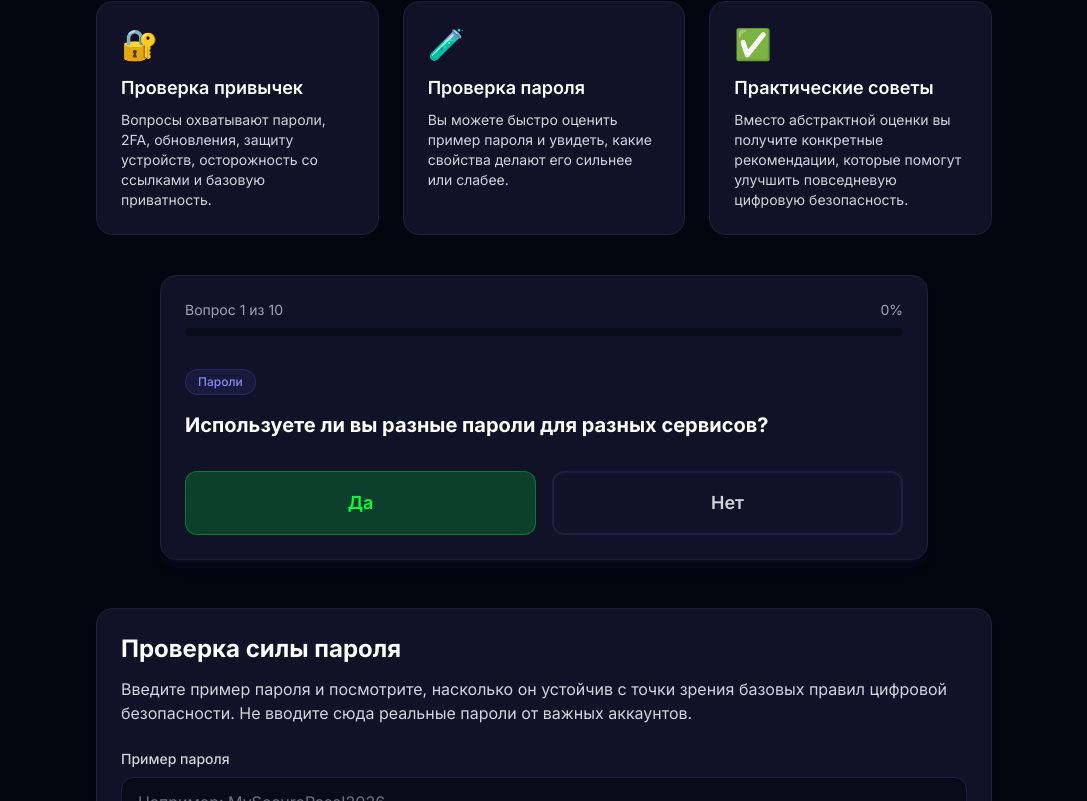
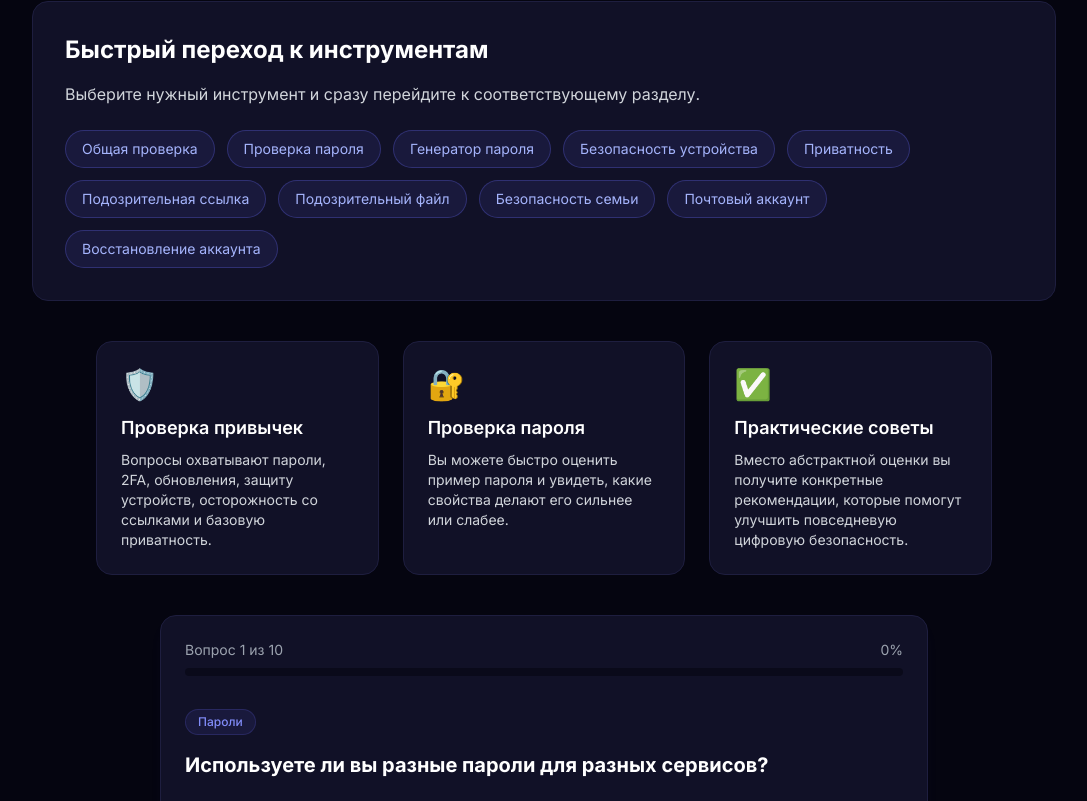
Before and after one commit to mam37bez/cyberguard-academy, a Next.js app: page /security-tools in a window 1280 px wide. Shown: the part 1439-2240 px from the top of the page, without its empty margins (96-1183 px from the left). Built offline with nearby package versions, Linux system fonts and the light colour scheme.

Commit message:
Add quick navigation and section anchors to security tools

```diff
--- a/src/app/security-tools/page.tsx
+++ b/src/app/security-tools/page.tsx
@@ -21,6 +21,19 @@ export const metadata: Metadata = {
     canonical: 'https://cyberguard-academy.vercel.app/security-tools',
   },
 };
+
+const quickLinks = [
+  { href: '#security-checker', label: 'Общая проверка' },
+  { href: '#password-strength', label: 'Проверка пароля' },
+  { href: '#password-generator', label: 'Генератор пароля' },
+  { href: '#device-security', label: 'Безопасность устройства' },
+  { href: '#privacy-checklist', label: 'Приватность' },
+  { href: '#suspicious-link', label: 'Подозрительная ссылка' },
+  { href: '#suspicious-file', label: 'Подозрительный файл' },
+  { href: '#family-security', label: 'Безопасность семьи' },
+  { href: '#email-audit', label: 'Почтовый аккаунт' },
+  { href: '#account-recovery', label: 'Восстановление аккаунта' },
+];
 
 export default function SecurityToolsPage() {
   return (
@@ -60,7 +73,8 @@ export default function SecurityToolsPage() {
             <div className="rounded-xl border border-cyber-border bg-cyber-dark/40 p-5">
               <h3 className="text-lg font-semibold text-white mb-2">Хочу быстро понять общий уровень</h3>
               <p className="text-sm text-gray-300">
-                Начните с общей проверки привычек и посмотрите, где у вас есть слабые места.
+                Начните с общей проверки привычек и посмотрите, где у вас есть слабые
+                места.
               </p>
             </div>
 
@@ -122,9 +136,27 @@ export default function SecurityToolsPage() {
           </div>
         </div>
 
+        <div className="max-w-5xl mx-auto mb-10 rounded-2xl border border-cyber-border bg-cyber-card p-6 md:p-8">
+          <h2 className="text-2xl font-bold text-white mb-4">Быстрый переход к инструментам</h2>
+          <p className="text-gray-300 mb-6">
+            Выберите нужный инструмент и сразу перейдите к соответствующему разделу.
+          </p>
+          <div className="flex flex-wrap gap-3">
+            {quickLinks.map((link) => (
+              <a
+                key={link.href}
+                href={link.href}
+                className="inline-flex items-center rounded-full border border-primary-500/30 bg-primary-500/10 px-4 py-2 text-sm text-primary-300 transition hover:border-primary-400 hover:bg-primary-500/20 hover:text-white"
+              >
+                {link.label}
+              </a>
+            ))}
+          </div>
+        </div>
+
         <div className="max-w-4xl mx-auto mb-10 grid grid-cols-1 md:grid-cols-3 gap-6">
           <div className="rounded-2xl border border-cyber-border bg-cyber-card p-6">
-            <div className="text-3xl mb-3">🔐</div>
+            <div className="text-3xl mb-3">🛡️</div>
             <h3 className="text-lg font-semibold text-white mb-2">Проверка привычек</h3>
             <p className="text-sm text-gray-300">
               Вопросы охватывают пароли, 2FA, обновления, защиту устройств,
@@ -133,7 +165,7 @@ export default function SecurityToolsPage() {
           </div>
 
           <div className="rounded-2xl border border-cyber-border bg-cyber-card p-6">
-            <div className="text-3xl mb-3">🧪</div>
+            <div className="text-3xl mb-3">🔐</div>
             <h3 className="text-lg font-semibold text-white mb-2">Проверка пароля</h3>
             <p className="text-sm text-gray-300">
               Вы можете быстро оценить пример пароля и увидеть, какие свойства делают
@@ -151,27 +183,57 @@ export default function SecurityToolsPage() {
           </div>
         </div>
 
+        <section id="security-checker" className="scroll-mt-28 mb-12">
           <SecurityChecker />
+        </section>
+
+        <section id="password-strength" className="scroll-mt-28 mb-12">
           <PasswordStrengthChecker />
+        </section>
+
+        <section id="password-generator" className="scroll-mt-28 mb-12">
           <PasswordGenerator />
+        </section>
+
+        <section id="device-security" className="scroll-mt-28 mb-12">
           <DeviceSecurityChecklist />
+        </section>
+
+        <section id="privacy-checklist" className="scroll-mt-28 mb-12">
           <PrivacyChecklist />
+        </section>
+
+        <section id="suspicious-link" className="scroll-mt-28 mb-12">
           <SuspiciousLinkGuide />
+        </section>
+
+        <section id="suspicious-file" className="scroll-mt-28 mb-12">
           <SuspiciousFileGuide />
+        </section>
+
+        <section id="family-security" className="scroll-mt-28 mb-12">
           <FamilySecurityCheck />
+        </section>
+
+        <section id="email-audit" className="scroll-mt-28 mb-12">
           <EmailSecurityAudit />
+        </section>
+
+        <section id="account-recovery" className="scroll-mt-28">
           <AccountRecoveryGuide />
+        </section>
 
         <div className="max-w-4xl mx-auto mt-12 rounded-2xl border border-cyber-border bg-cyber-card p-8">
           <h2 className="text-2xl font-bold text-white mb-4 text-center">Что изучить дальше</h2>
           <p className="text-gray-300 mb-8 text-center">
-            Если вам были полезны эти инструменты, следующий шаг — перейти к материалам,
-            которые помогут глубже разобраться в теме и выбрать подходящий формат обучения.
+            Если вам были полезны эти инструменты, следующий шаг — перейти к
+            материалам, которые помогут глубже разобраться в теме и выбрать
+            подходящий формат обучения.
           </p>
 
           <div className="grid grid-cols-1 md:grid-cols-3 gap-6">
             <div className="rounded-2xl border border-cyber-border bg-cyber-dark/40 p-6 text-center">
-              <div className="text-3xl mb-3">📚</div>
+              <div className="text-3xl mb-3">📘</div>
               <h3 className="text-lg font-semibold text-white mb-2">Полезные статьи</h3>
               <p className="text-sm text-gray-300 mb-4">
                 Изучите материалы блога о фишинге, паролях, защите аккаунтов,
```
Lines whose indentation alone changed are shown as unchanged.
